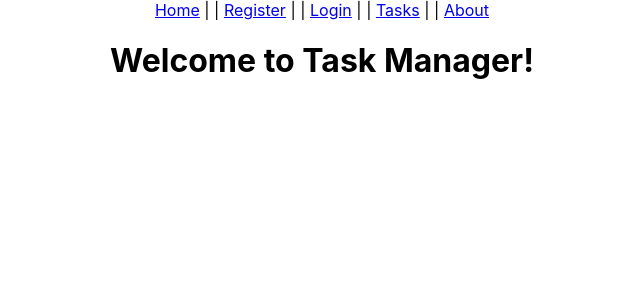
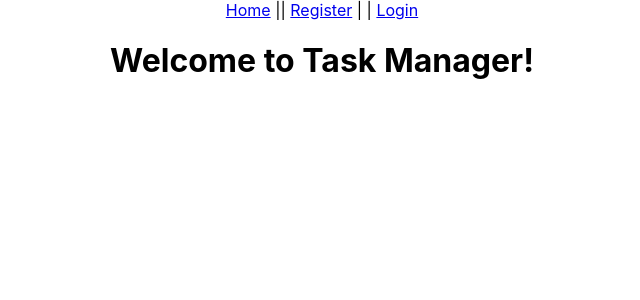
Before and after one commit to mpierce1988/ReactTaskManager, a React (Create React App) app in the folder task-manager/: page / in a window 1280 px wide. Shown: the top 300 px of the page, without its empty margins (318-958 px from the left). Built offline with nearby package versions, Linux system fonts and the light colour scheme.

Commit message:
Added Logout button to header, header links now change is user is logged in/out

```diff
--- a/task-manager/src/components/Header.js
+++ b/task-manager/src/components/Header.js
@@ -1,14 +1,32 @@
-import { Link } from 'react-router-dom';
+import { Link, useNavigate } from 'react-router-dom';
+import { useUser } from '../contexts/UserContext';
 
 export function Header() {
+    const navigate  = useNavigate();
+    const { userId, setUserId } = useUser();
+
+    const handleLogout = () => {
+        setUserId(null);
+        navigate('/login');
+    }
+
     return (
         <>
             <nav>
                 <Link to="/">Home</Link> |
-                | <Link to="/register">Register</Link> |
-                | <Link to="/login">Login</Link> |
-                | <Link to="/tasks">Tasks</Link> |
-                | <Link to="/about">About</Link>
+                { userId === null ? (
+                    <>
+                        | <Link to="/register">Register</Link> |
+                        | <Link to="/login">Login</Link>
+                    </>
+                ) : (
+                    <>
+                        | <Link to="/tasks">Tasks</Link> |
+                        | <Link to="/about">About</Link> |
+                        | <button onClick={handleLogout}>Logout</button>
+                    </>
+                ) }
+
             </nav>
         </>
     );
```
